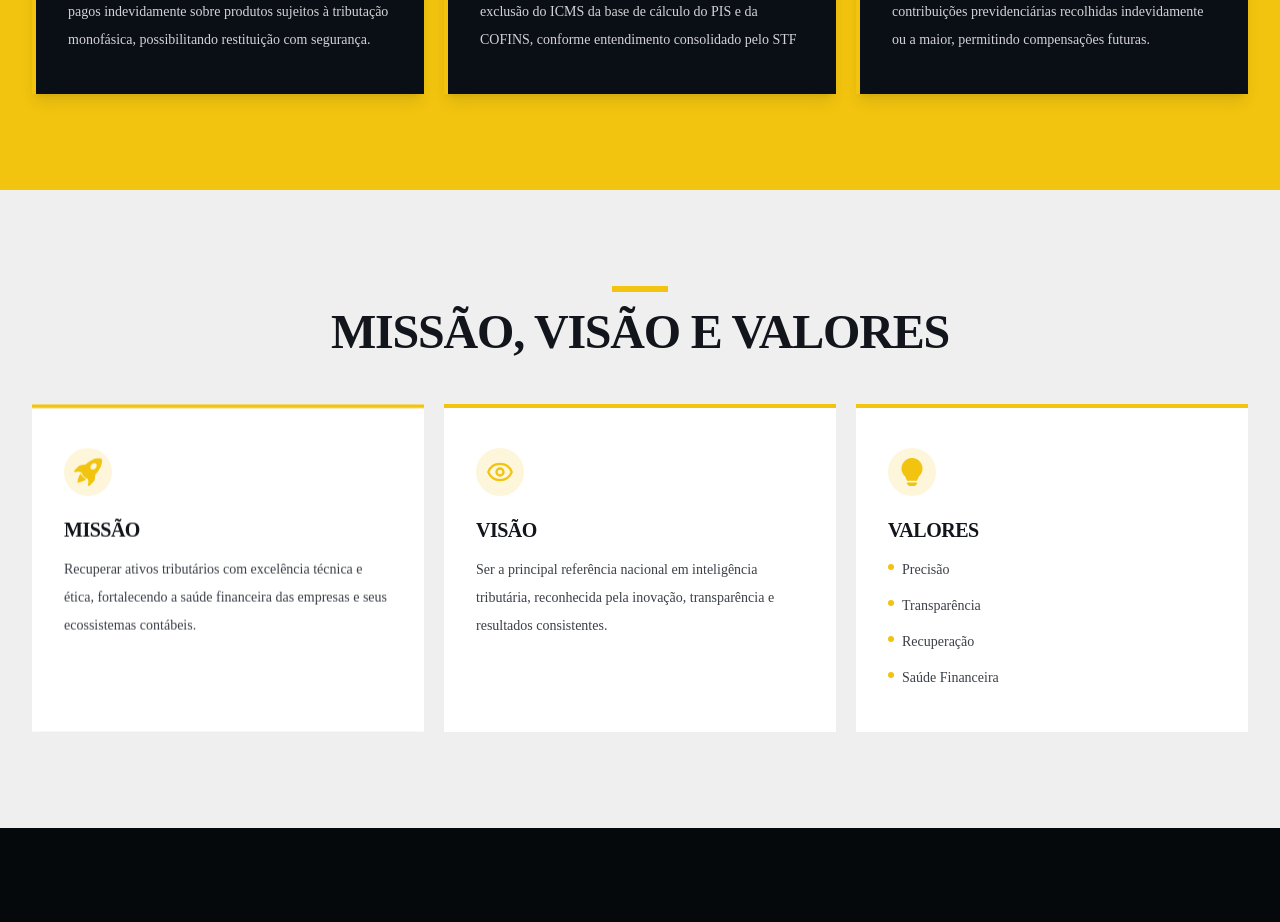
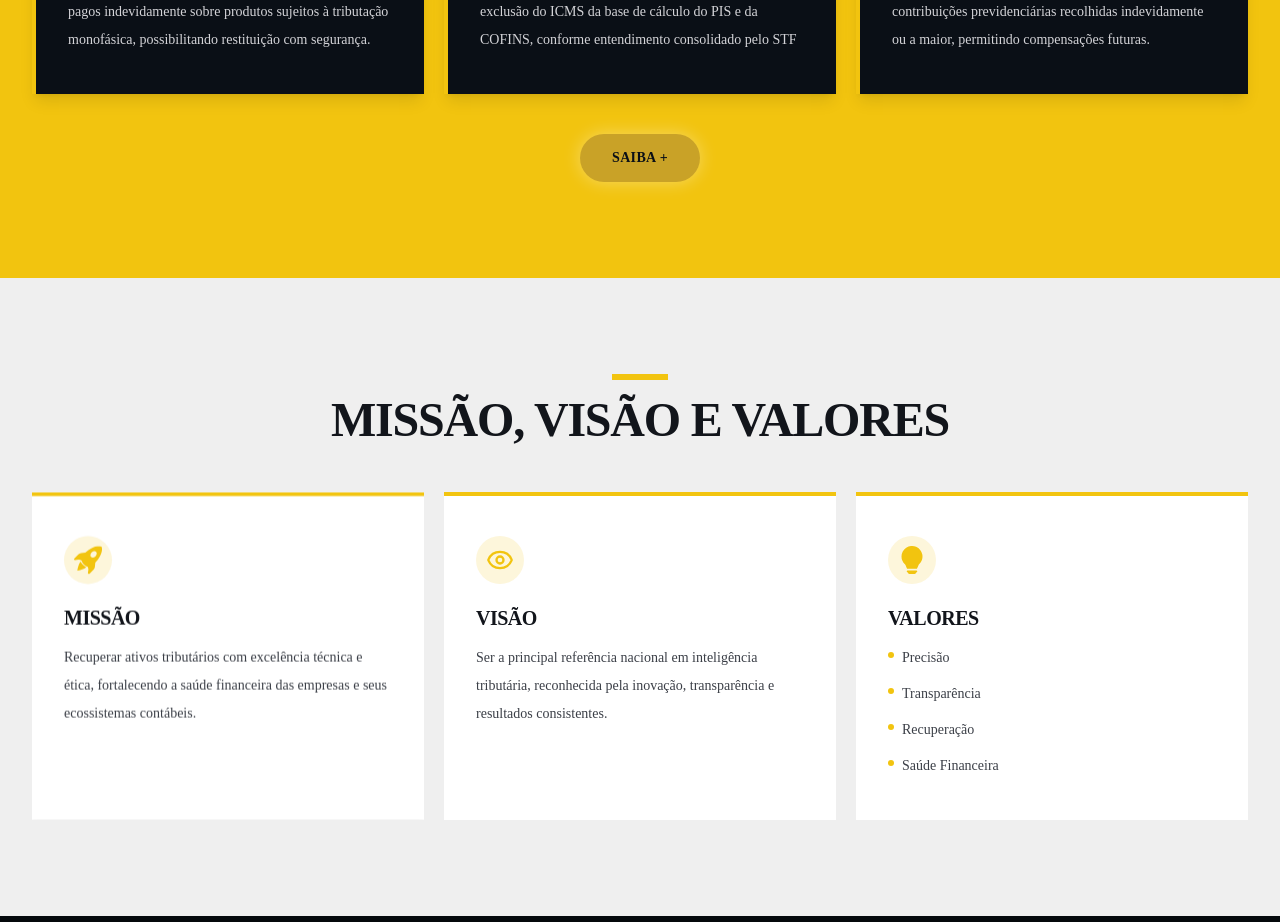
Before and after one commit to evituu/m2-inteligencia-tributaria, a Next.js app: page /sobre in a window 1280 px wide. Shown: the part 2120-3042 px from the top of the page. Built offline with nearby package versions, Linux system fonts and the light colour scheme.

Commit message:
Correção de falha na compilação do Vercel

```diff
--- a/app/servicos/_components/ServicesIntroSection.tsx
+++ b/app/servicos/_components/ServicesIntroSection.tsx
@@ -19,7 +19,7 @@ export function ServicesIntroSection() {
           <p className="mt-6 max-w-[560px] text-base leading-8 text-[#3b3f47] md:text-lg">
             Alterações constantes na legislação, complexidade do sistema fiscal
             brasileiro e falta de revisão periódica fazem com que parte
-            relevante das empresas recolha tributos a maior — sem perceber.
+            relevante das empresas recolha tributos a maior sem perceber.
           </p>
           <p className="mt-4 max-w-[560px] text-base leading-8 text-[#3b3f47] md:text-lg">
             A <span className="font-semibold text-[#12151b]">M2 Inteligência Tributária</span>{" "}
--- a/app/servicos/page.tsx
+++ b/app/servicos/page.tsx
@@ -6,7 +6,7 @@ import { MethodologySection } from "@/app/servicos/_components/MethodologySectio
 import { SegmentsSection } from "@/app/servicos/_components/SegmentsSection";
 import { RequiredDocumentsSection } from "@/app/servicos/_components/RequiredDocumentsSection";
 import { ComplianceSection } from "@/app/servicos/_components/ComplianceSection";
-import { ServicesFaqSection } from "@/app/servicos/_components/ServicesFaqSection";
+import { FaqSection } from "@/components/sections/home/FaqSection";
 import { ServicesCtaSection } from "@/app/servicos/_components/ServicesCtaSection";
 import { Footer } from "@/components/layout/Footer";
 
@@ -21,6 +21,7 @@ export default function ServicosPage() {
       <SegmentsSection />
       <RequiredDocumentsSection />
       <ComplianceSection />
+      <FaqSection />
       <ServicesCtaSection />
       <Footer />
     </>
--- a/components/sections/about/WhatWeDoSection.tsx
+++ b/components/sections/about/WhatWeDoSection.tsx
@@ -1,4 +1,5 @@
 import { BadgeDollarSign, FileSearch, Handshake } from "lucide-react";
+import Link from "next/link";
 import type { ComponentType, SVGProps } from "react";
 
 interface ServiceItem {
@@ -58,6 +59,15 @@ export function WhatWeDoSection() {
             </article>
           ))}
         </div>
+
+        <div className="mt-10 flex justify-center">
+          <Link
+            href="/servicos#grid-servicos"
+            className="inline-flex h-12 items-center justify-center rounded-full bg-[#c9a227] px-8 text-sm font-black uppercase tracking-wide text-[#0a0f16] shadow-[0_0_18px_rgba(255,255,255,0.35)] transition-all duration-300 hover:bg-[#d8b241] hover:shadow-[0_0_24px_rgba(255,255,255,0.45)]"
+          >
+            Saiba +
+          </Link>
+        </div>
       </div>
     </section>
   );
```
